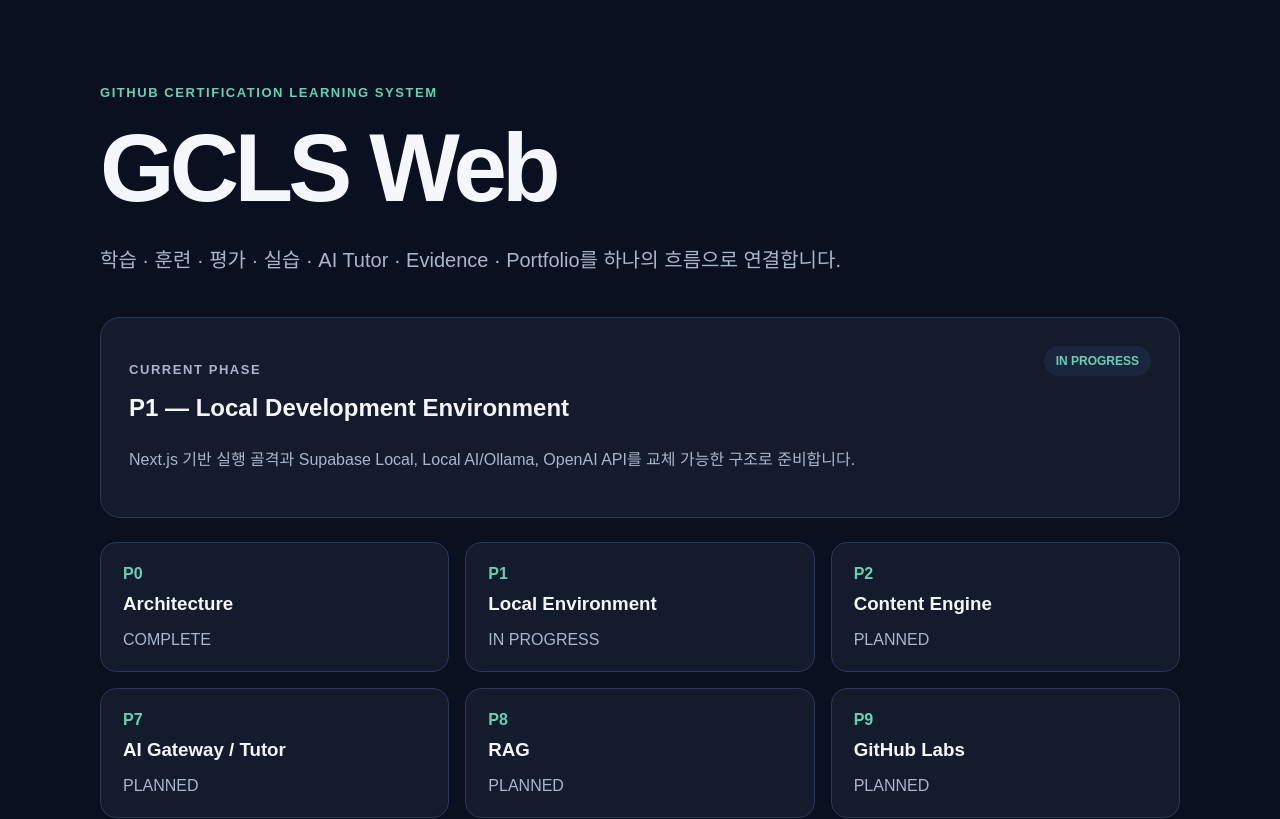
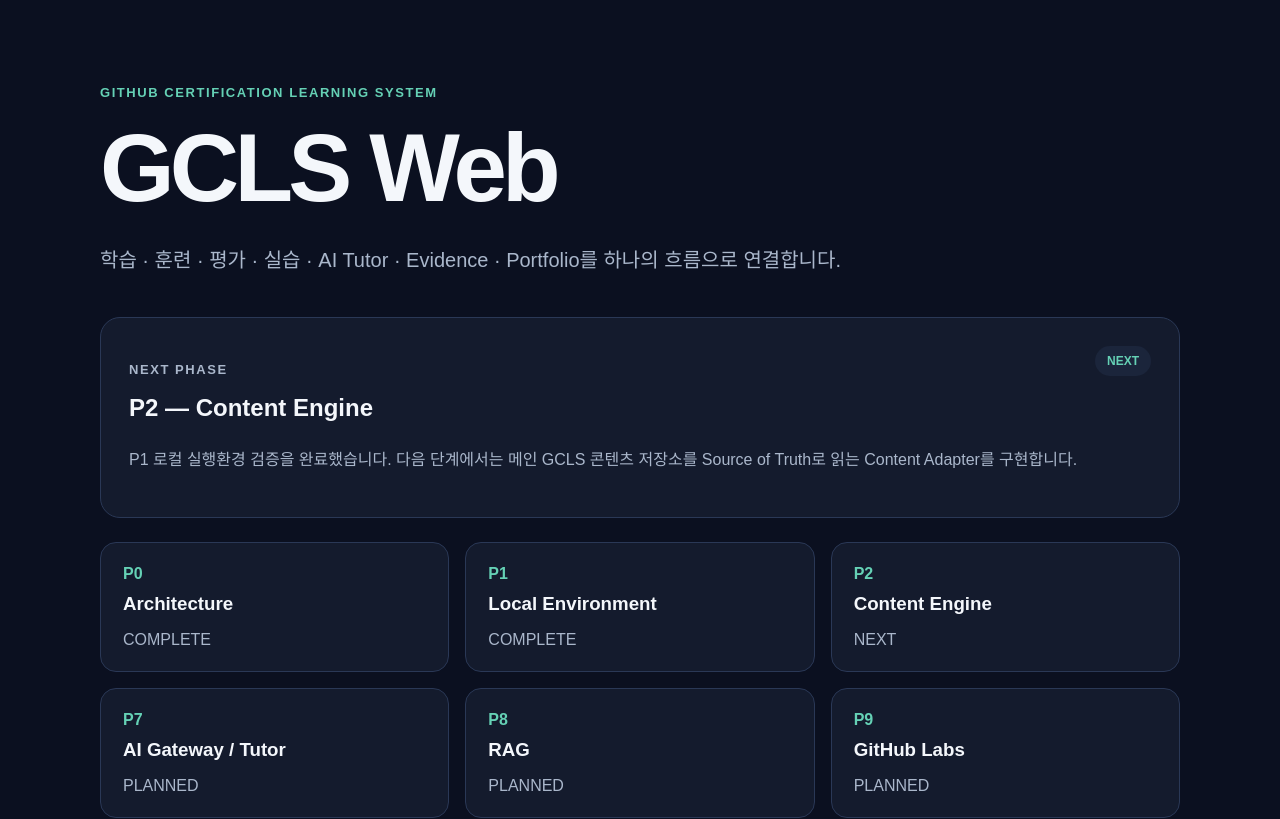
Before and after one commit to MetaStudy999/github-certification-learning-system-web, a Next.js app: page / in a window 1280 px wide. Shown: the top 819 px of the page. Built offline with nearby package versions, Linux system fonts and the light colour scheme.

Commit message:
docs: mark P1 local environment verified

```diff
--- a/src/app/page.tsx
+++ b/src/app/page.tsx
@@ -1,7 +1,7 @@
 const phases = [
   ["P0", "Architecture", "COMPLETE"],
-  ["P1", "Local Environment", "IN PROGRESS"],
-  ["P2", "Content Engine", "PLANNED"],
+  ["P1", "Local Environment", "COMPLETE"],
+  ["P2", "Content Engine", "NEXT"],
   ["P7", "AI Gateway / Tutor", "PLANNED"],
   ["P8", "RAG", "PLANNED"],
   ["P9", "GitHub Labs", "PLANNED"],
@@ -21,13 +21,13 @@ export default function Home() {
       <section className="panel">
         <div className="panelHeader">
           <div>
-            <p className="eyebrow">Current Phase</p>
-            <h2>P1 — Local Development Environment</h2>
+            <p className="eyebrow">Next Phase</p>
+            <h2>P2 — Content Engine</h2>
           </div>
-          <span className="badge">IN PROGRESS</span>
+          <span className="badge">NEXT</span>
         </div>
         <p>
-          Next.js 기반 실행 골격과 Supabase Local, Local AI/Ollama, OpenAI API를 교체 가능한 구조로 준비합니다.
+          P1 로컬 실행환경 검증을 완료했습니다. 다음 단계에서는 메인 GCLS 콘텐츠 저장소를 Source of Truth로 읽는 Content Adapter를 구현합니다.
         </p>
       </section>
 
```
Also changed, not shown: 3 other files (tests, documents, lock files or other folders).
